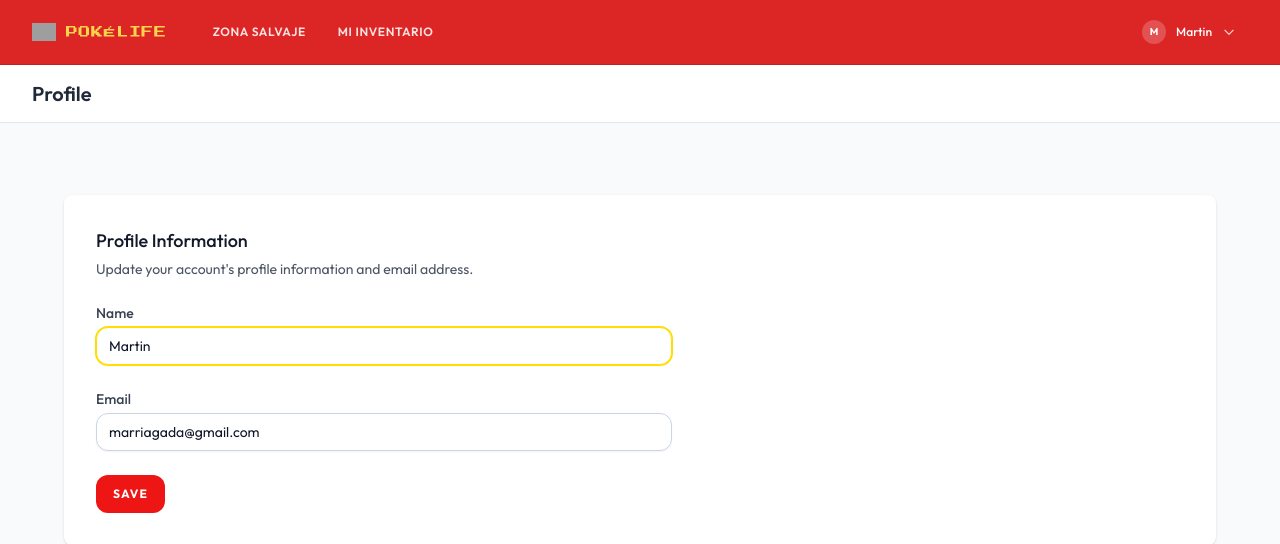
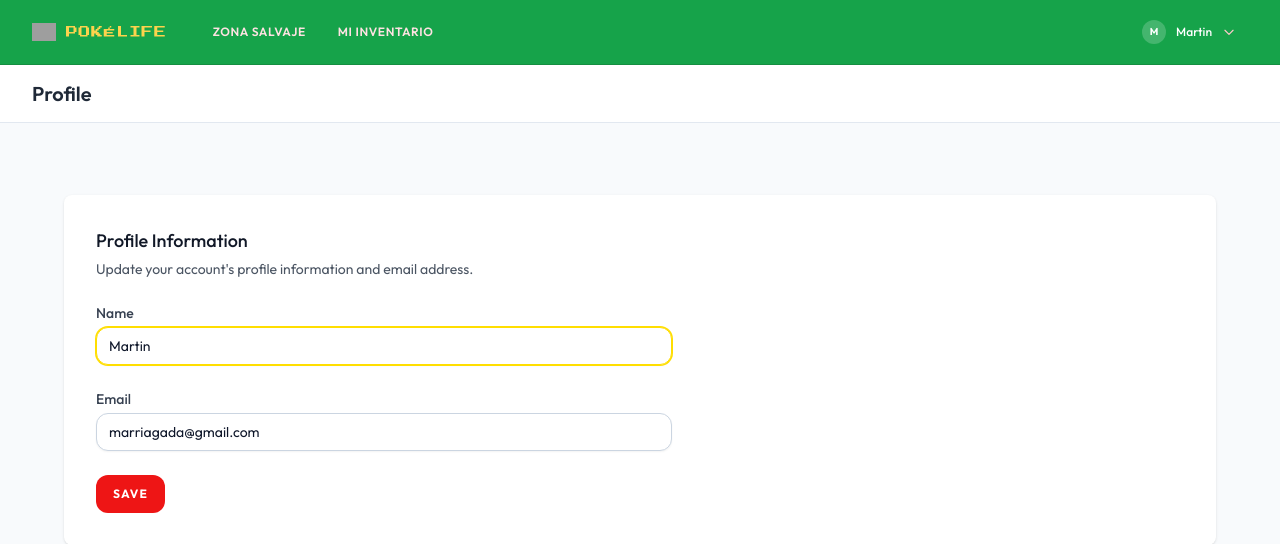
Before and after one commit to martingu36/pokelife, a Laravel app: page /profile in a window 1280 px wide. Shown: the top 544 px of the page. Run offline with Laravel 12, Linux system fonts and the light colour scheme; a user stored in the database is signed in; data comes from the database, SQL or seed files in the repository; style sheets or scripts are compiled from the project's sources; grey boxes are pictures that could not be loaded.

Commit message:
fix: Update navigation background color to green for consistency; adjust CI deployment test state

```diff
--- a/resources/views/layouts/navigation.blade.php
+++ b/resources/views/layouts/navigation.blade.php
@@ -1,6 +1,6 @@
 <!-- resources/views/layouts/navigation.blade.php -->
 
-<nav x-data="{ open: false }" class="bg-red-600 dark:bg-red-700 border-b border-red-700/60 shadow-md">
+<nav x-data="{ open: false }" class="bg-green-600 dark:bg-green-700 border-b border-green-700/60 shadow-md">
     <div class="max-w-7xl mx-auto px-4 sm:px-6 lg:px-8">
         <div class="flex justify-between h-16">
             <div class="flex items-center gap-8">
```
Also changed, not shown: tests/Feature/DemoCiTest.php (+1 -1 lines).
